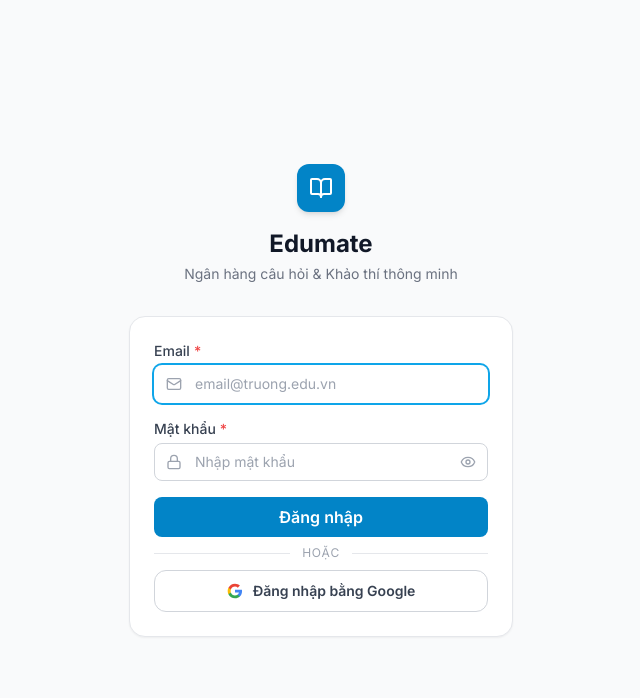
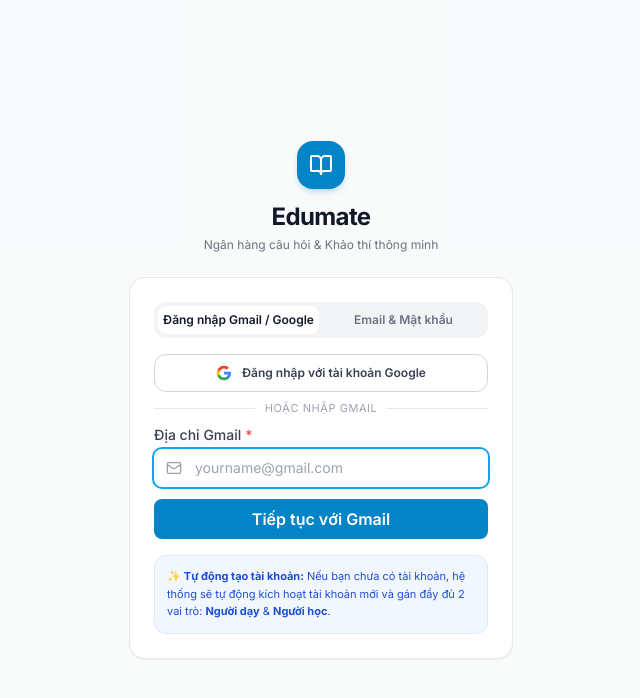
Before and after one commit to kien7bnt/qbank, a React (Vite) app in the folder frontend/: page /login in a window 1280 px wide. Shown: the top 698 px of the page, without its empty margins (319-959 px from the left). Built offline with nearby package versions, Linux system fonts and the light colour scheme; no server answers.

Commit message:
fix(auth): fix MissingGreenlet 500 error in Google auth, auto-create account for Gmail login, add ErrorBoundary and improve login UI

```diff
--- a/frontend/src/features/auth/LoginPage.tsx
+++ b/frontend/src/features/auth/LoginPage.tsx
@@ -17,11 +17,12 @@
 const GOOGLE_CLIENT_ID = '1032442968386-itl2tisqeacrero5q0ius2imnqgrg15s.apps.googleusercontent.com';
 
 export function LoginPage() {
+  const [authTab, setAuthTab] = useState<'gmail' | 'password'>('gmail');
   const [email, setEmail] = useState('');
   const [password, setPassword] = useState('');
   const [showPassword, setShowPassword] = useState(false);
+  const [gmailInput, setGmailInput] = useState('');
   const [isGoogleLoading, setIsGoogleLoading] = useState(false);
-  const [gisLoaded, setGisLoaded] = useState(false);
   const navigate = useNavigate();
   const setAuth = useAuthStore((s) => s.setAuth);
 
@@ -43,7 +44,7 @@
     onSuccess: (res) => {
       const { user, access_token, refresh_token } = res.data;
       setAuth(user, access_token, refresh_token);
-      toast.success(`Đăng nhập Google thành công: ${user.full_name || user.email}!`);
+      toast.success(`Chào mừng, ${user.full_name || user.email}!`);
       setIsGoogleLoading(false);
       navigate('/dashboard', { replace: true });
     },
@@ -55,6 +56,7 @@
 
   // Check URL hash / query for Google OAuth redirect callback
   useEffect(() => {
+    try {
       if (window.location.hash) {
         const hashParams = new URLSearchParams(window.location.hash.substring(1));
         const token = hashParams.get('access_token') || hashParams.get('id_token');
@@ -75,66 +77,16 @@
           window.history.replaceState(null, '', window.location.pathname);
         }
       }
+    } catch (e) {
+      console.warn('OAuth redirect check notice:', e);
+    }
   }, []);
 
-  // Initialize Google Identity Services (GIS)
-  useEffect(() => {
-    let timer: any;
-    const initGIS = () => {
-      if (!window.google?.accounts?.id) return;
-      try {
-        window.google.accounts.id.initialize({
-          client_id: GOOGLE_CLIENT_ID,
-          callback: (response: any) => {
-            if (response?.credential) {
-              setIsGoogleLoading(true);
-              googleLoginMutation.mutate(response.credential);
-            }
-          },
-          auto_select: false,
-          cancel_on_tap_outside: true,
-        });
-
-        const googleBtnDiv = document.getElementById('google-btn-container');
-        if (googleBtnDiv) {
-          googleBtnDiv.innerHTML = '';
-          window.google.accounts.id.renderButton(googleBtnDiv, {
-            theme: 'outline',
-            size: 'large',
-            text: 'continue_with',
-            width: googleBtnDiv.offsetWidth || 340,
-            locale: 'vi',
-          });
-          setGisLoaded(true);
-        }
-      } catch (err) {
-        console.warn('GIS notice:', err);
-      }
-    };
-
-    if (window.google?.accounts?.id) {
-      initGIS();
-    } else {
-      const script = document.createElement('script');
-      script.src = 'https://accounts.google.com/gsi/client';
-      script.async = true;
-      script.defer = true;
-      script.onload = () => {
-        timer = setTimeout(initGIS, 150);
-      };
-      document.head.appendChild(script);
-    }
-
-    return () => {
-      if (timer) clearTimeout(timer);
-    };
-  }, []);
-
-  // Handle Real Google OAuth Login
-  const handleGoogleLogin = () => {
+  // Handle Google OAuth Popup Login
+  const handleGoogleOAuthLogin = () => {
     setIsGoogleLoading(true);
 
-    // Method 1: Google Identity Services Token Client (Native Google Popup)
+    // Try Google Identity Services Token Client if available
     if (window.google?.accounts?.oauth2) {
       try {
         const client = window.google.accounts.oauth2.initTokenClient({
@@ -157,11 +109,11 @@
         client.requestAccessToken();
         return;
       } catch (err) {
-        console.warn('Falling back to Google OAuth web popup:', err);
+        console.warn('GSI TokenClient notice, falling back to popup:', err);
       }
     }
 
-    // Method 2: Standard Google OAuth 2.0 Web Popup
+    // Standard Google OAuth 2.0 Web Popup
     const redirectUri = window.location.origin + '/login';
     const oauthUrl = `https://accounts.google.com/o/oauth2/v2/auth?client_id=${GOOGLE_CLIENT_ID}&redirect_uri=${encodeURIComponent(redirectUri)}&response_type=token&scope=openid%20email%20profile&prompt=select_account`;
 
@@ -177,12 +129,10 @@
     );
 
     if (!popup || popup.closed) {
-      // If popup is blocked by browser, redirect directly
       window.location.href = oauthUrl;
       return;
     }
 
-    // Listen for popup redirect
     const interval = setInterval(() => {
       try {
         if (!popup || popup.closed) {
@@ -204,12 +154,28 @@
           }
         }
       } catch {
-        // Cross-origin restriction while user interacts with Google accounts page
+        // Cross-origin restriction while user is on Google accounts page
       }
     }, 400);
   };
 
-  const handleSubmit = (e: React.FormEvent) => {
+  // Handle Direct Gmail Login (Auto-create account if not exists)
+  const handleGmailSubmit = (e: React.FormEvent) => {
+    e.preventDefault();
+    const cleanGmail = gmailInput.trim().toLowerCase();
+    if (!cleanGmail) {
+      toast.error('Vui lòng nhập địa chỉ Gmail của bạn');
+      return;
+    }
+    if (!cleanGmail.includes('@') || !cleanGmail.includes('.')) {
+      toast.error('Địa chỉ email không hợp lệ (ví dụ: yourname@gmail.com)');
+      return;
+    }
+    setIsGoogleLoading(true);
+    googleLoginMutation.mutate(cleanGmail);
+  };
+
+  const handlePasswordSubmit = (e: React.FormEvent) => {
     e.preventDefault();
     if (!email || !password) {
       toast.error('Vui lòng nhập đầy đủ thông tin');
@@ -219,24 +185,119 @@
   };
 
   return (
-    <div className="flex min-h-screen items-center justify-center bg-gray-50 p-4">
+    <div className="flex min-h-screen items-center justify-center bg-gray-50/80 p-4">
       <div className="w-full max-w-sm">
-        {/* Logo */}
-        <div className="mb-8 text-center">
-          <div className="mx-auto mb-4 flex h-12 w-12 items-center justify-center rounded-xl bg-primary-600 text-white shadow-md">
+        {/* Logo & Header */}
+        <div className="mb-6 text-center">
+          <div className="mx-auto mb-3 flex h-12 w-12 items-center justify-center rounded-2xl bg-primary-600 text-white shadow-md shadow-primary-600/20">
             <BookOpen className="h-6 w-6" />
           </div>
-          <h1 className="text-2xl font-bold text-gray-900">Edumate</h1>
-          <p className="mt-1 text-sm text-gray-500">
+          <h1 className="text-2xl font-bold text-gray-900 tracking-tight">Edumate</h1>
+          <p className="mt-1 text-xs text-gray-500">
             Ngân hàng câu hỏi & Khảo thí thông minh
           </p>
         </div>
 
         {/* Form Card */}
-        <div className="rounded-2xl border border-gray-200 bg-white p-6 shadow-sm space-y-4">
-          <form onSubmit={handleSubmit} className="space-y-4">
+        <div className="rounded-2xl border border-gray-200/90 bg-white p-5 sm:p-6 shadow-sm space-y-4">
+          {/* Tab Selector: Đăng nhập Gmail vs Mật khẩu */}
+          <div className="flex bg-gray-100 p-1 rounded-xl gap-1">
+            <button
+              type="button"
+              onClick={() => setAuthTab('gmail')}
+              className={`flex-1 py-1.5 rounded-lg text-xs font-semibold transition-all ${
+                authTab === 'gmail'
+                  ? 'bg-white text-gray-900 shadow-xs'
+                  : 'text-gray-500 hover:text-gray-700'
+              }`}
+            >
+              Đăng nhập Gmail / Google
+            </button>
+            <button
+              type="button"
+              onClick={() => setAuthTab('password')}
+              className={`flex-1 py-1.5 rounded-lg text-xs font-semibold transition-all ${
+                authTab === 'password'
+                  ? 'bg-white text-gray-900 shadow-xs'
+                  : 'text-gray-500 hover:text-gray-700'
+              }`}
+            >
+              Email & Mật khẩu
+            </button>
+          </div>
+
+          {/* TAB 1: GMAIL / GOOGLE LOGIN */}
+          {authTab === 'gmail' && (
+            <div className="space-y-4 animate-in fade-in duration-200">
+              {/* Google OAuth Button */}
+              <button
+                type="button"
+                onClick={handleGoogleOAuthLogin}
+                disabled={isGoogleLoading || googleLoginMutation.isPending}
+                className="w-full flex items-center justify-center gap-2.5 px-4 py-2.5 border border-gray-300 rounded-xl bg-white hover:bg-gray-50 active:bg-gray-100 text-xs font-semibold text-gray-700 transition-all shadow-xs disabled:opacity-60 disabled:cursor-not-allowed cursor-pointer"
+              >
+                <svg className="h-4 w-4 shrink-0" viewBox="0 0 24 24">
+                  <path
+                    fill="#4285F4"
+                    d="M22.56 12.25c0-.78-.07-1.53-.2-2.25H12v4.26h5.92c-.26 1.37-1.04 2.53-2.21 3.31v2.77h3.57c2.08-1.92 3.28-4.74 3.28-8.09z"
+                  />
+                  <path
+                    fill="#34A853"
+                    d="M12 23c2.97 0 5.46-.98 7.28-2.66l-3.57-2.77c-.98.66-2.23 1.06-3.71 1.06-2.86 0-5.29-1.93-6.16-4.53H2.18v2.84C3.99 20.53 7.7 23 12 23z"
+                  />
+                  <path
+                    fill="#FBBC05"
+                    d="M5.84 14.09c-.22-.66-.35-1.36-.35-2.09s.13-1.43.35-2.09V7.06H2.18C1.43 8.55 1 10.22 1 12s.43 3.45 1.18 4.94l2.85-2.22.81-.63z"
+                  />
+                  <path
+                    fill="#EA4335"
+                    d="M12 5.38c1.62 0 3.06.56 4.21 1.64l3.15-3.15C17.45 2.09 14.97 1 12 1 7.7 1 3.99 3.47 2.18 7.06l3.66 2.84c.87-2.6 3.3-4.52 6.16-4.52z"
+                  />
+                </svg>
+                <span>Đăng nhập với tài khoản Google</span>
+              </button>
+
+              <div className="relative flex items-center justify-center">
+                <div className="border-t border-gray-200 w-full" />
+                <span className="bg-white px-2.5 text-[11px] text-gray-400 uppercase tracking-wider absolute">
+                  hoặc nhập Gmail
+                </span>
+              </div>
+
+              {/* Direct Gmail Input (Auto create account) */}
+              <form onSubmit={handleGmailSubmit} className="space-y-3">
                 <Input
-              label="Email"
+                  label="Địa chỉ Gmail"
+                  type="email"
+                  placeholder="yourname@gmail.com"
+                  value={gmailInput}
+                  onChange={(e) => setGmailInput(e.target.value)}
+                  leftIcon={<Mail className="h-4 w-4" />}
+                  required
+                  autoFocus
+                />
+
+                <Button
+                  type="submit"
+                  className="w-full font-semibold shadow-xs"
+                  loading={isGoogleLoading || googleLoginMutation.isPending}
+                  size="lg"
+                >
+                  Tiếp tục với Gmail
+                </Button>
+              </form>
+
+              <div className="rounded-xl bg-blue-50/80 border border-blue-100 p-3 text-[11px] text-blue-700 leading-relaxed">
+                ✨ <strong>Tự động tạo tài khoản:</strong> Nếu bạn chưa có tài khoản, hệ thống sẽ tự động kích hoạt tài khoản mới và gán đầy đủ 2 vai trò: <strong>Người dạy</strong> & <strong>Người học</strong>.
+              </div>
+            </div>
+          )}
+
+          {/* TAB 2: EMAIL & PASSWORD LOGIN */}
+          {authTab === 'password' && (
+            <form onSubmit={handlePasswordSubmit} className="space-y-3.5 animate-in fade-in duration-200">
+              <Input
+                label="Email đăng nhập"
                 type="email"
                 placeholder="email@truong.edu.vn"
                 value={email}
@@ -274,55 +335,8 @@
               >
                 Đăng nhập
               </Button>
-
-            <div className="relative my-4 flex items-center justify-center">
-              <div className="border-t border-gray-200 w-full" />
-              <span className="bg-white px-3 text-xs text-gray-400 uppercase tracking-wider absolute">
-                hoặc
-              </span>
-            </div>
-
-            {/* Official Google Sign-In button container (rendered by Google Identity Services) */}
-            <div id="google-btn-container" className="flex justify-center w-full min-h-[44px] empty:hidden" />
-
-            {/* Custom Google OAuth Login Button (shown if GIS is loading or fallback) */}
-            {!gisLoaded && (
-              <button
-                type="button"
-                onClick={handleGoogleLogin}
-                disabled={isGoogleLoading || googleLoginMutation.isPending}
-                className="w-full flex items-center justify-center gap-2.5 px-4 py-2.5 border border-gray-300 rounded-xl bg-white hover:bg-gray-50 active:bg-gray-100 text-sm font-semibold text-gray-700 transition-all shadow-xs disabled:opacity-60 disabled:cursor-not-allowed cursor-pointer"
-              >
-                {isGoogleLoading || googleLoginMutation.isPending ? (
-                  <div className="h-4 w-4 border-2 border-primary-600 border-t-transparent rounded-full animate-spin" />
-                ) : (
-                  <svg className="h-4 w-4" viewBox="0 0 24 24">
-                    <path
-                      fill="#4285F4"
-                      d="M22.56 12.25c0-.78-.07-1.53-.2-2.25H12v4.26h5.92c-.26 1.37-1.04 2.53-2.21 3.31v2.77h3.57c2.08-1.92 3.28-4.74 3.28-8.09z"
-                    />
-                    <path
-                      fill="#34A853"
-                      d="M12 23c2.97 0 5.46-.98 7.28-2.66l-3.57-2.77c-.98.66-2.23 1.06-3.71 1.06-2.86 0-5.29-1.93-6.16-4.53H2.18v2.84C3.99 20.53 7.7 23 12 23z"
-                    />
-                    <path
-                      fill="#FBBC05"
-                      d="M5.84 14.09c-.22-.66-.35-1.36-.35-2.09s.13-1.43.35-2.09V7.06H2.18C1.43 8.55 1 10.22 1 12s.43 3.45 1.18 4.94l2.85-2.22.81-.63z"
-                    />
-                    <path
-                      fill="#EA4335"
-                      d="M12 5.38c1.62 0 3.06.56 4.21 1.64l3.15-3.15C17.45 2.09 14.97 1 12 1 7.7 1 3.99 3.47 2.18 7.06l3.66 2.84c.87-2.6 3.3-4.52 6.16-4.52z"
-                    />
-                  </svg>
+            </form>
           )}
-                <span>
-                  {isGoogleLoading || googleLoginMutation.isPending
-                    ? 'Đang kết nối Google...'
-                    : 'Đăng nhập bằng Google'}
-                </span>
-              </button>
-            )}
-          </form>
         </div>
       </div>
     </div>
--- a/frontend/src/main.tsx
+++ b/frontend/src/main.tsx
@@ -1,4 +1,4 @@
-import React from 'react'
+import React, { Component, ErrorInfo, ReactNode } from 'react'
 import ReactDOM from 'react-dom/client'
 import { RouterProvider } from 'react-router-dom'
 import { QueryClientProvider, QueryClient } from '@tanstack/react-query'
@@ -6,13 +6,72 @@
 import { router } from '@/app/router'
 import '@/index.css'
 
+interface ErrorBoundaryProps {
+  children: ReactNode;
+}
+
+interface ErrorBoundaryState {
+  hasError: boolean;
+  error: Error | null;
+}
+
+class ErrorBoundary extends Component<ErrorBoundaryProps, ErrorBoundaryState> {
+  constructor(props: ErrorBoundaryProps) {
+    super(props);
+    this.state = { hasError: false, error: null };
+  }
+
+  static getDerivedStateFromError(error: Error): ErrorBoundaryState {
+    return { hasError: true, error };
+  }
+
+  componentDidCatch(error: Error, errorInfo: ErrorInfo) {
+    console.error('ErrorBoundary caught:', error, errorInfo);
+  }
+
+  render() {
+    if (this.state.hasError) {
+      return (
+        <div className="min-h-screen flex items-center justify-center bg-gray-50 p-4">
+          <div className="max-w-md w-full bg-white p-6 rounded-2xl shadow-lg border border-gray-200 text-center space-y-4">
+            <h2 className="text-lg font-bold text-gray-900">Đã xảy ra lỗi hiển thị</h2>
+            <p className="text-xs text-gray-500">
+              {this.state.error?.message || 'Hệ thống đã ghi nhận lỗi. Vui lòng thử tải lại hoặc đăng nhập lại.'}
+            </p>
+            <div className="flex justify-center gap-3">
+              <button
+                onClick={() => {
+                  localStorage.clear();
+                  window.location.href = '/login';
+                }}
+                className="px-4 py-2 bg-primary-600 text-white rounded-xl text-xs font-semibold hover:bg-primary-700"
+              >
+                Đăng nhập lại
+              </button>
+              <button
+                onClick={() => window.location.reload()}
+                className="px-4 py-2 bg-gray-100 text-gray-700 rounded-xl text-xs font-semibold hover:bg-gray-200"
+              >
+                Tải lại trang
+              </button>
+            </div>
+          </div>
+        </div>
+      );
+    }
+    return this.props.children;
+  }
+}
+
 const queryClient = new QueryClient()
 
 ReactDOM.createRoot(document.getElementById('root')!).render(
   <React.StrictMode>
-    <QueryClientProvider client={queryClient}>
-      <RouterProvider router={router} />
-      <Toaster position="top-right" />
-    </QueryClientProvider>
+    <ErrorBoundary>
+      <QueryClientProvider client={queryClient}>
+        <RouterProvider router={router} />
+        <Toaster position="top-right" />
+      </QueryClientProvider>
+    </ErrorBoundary>
   </React.StrictMode>,
 )
--- a/frontend/src/stores/auth.store.ts
+++ b/frontend/src/stores/auth.store.ts
@@ -31,10 +31,12 @@
 
         // Determine default role: if user is student only -> 'student', else 'teacher'
         const currentActive = get().activeRole;
-        const isOnlyStudent = user.roles.includes('student') && !user.roles.includes('teacher') && !user.roles.includes('admin');
+        const roles = Array.isArray(user?.roles) ? user.roles : [];
+        const userWithRoles = { ...user, roles };
+        const isOnlyStudent = roles.includes('student') && !roles.includes('teacher') && !roles.includes('admin');
         const nextActive = isOnlyStudent ? 'student' : (currentActive || 'teacher');
 
-        set({ user, activeRole: nextActive, accessToken, refreshToken });
+        set({ user: userWithRoles, activeRole: nextActive, accessToken, refreshToken });
       },
 
       setActiveRole: (role) => {
@@ -57,7 +59,7 @@
 
       hasRole: (...roles) => {
         const user = get().user;
-        if (!user) return false;
+        if (!user || !Array.isArray(user.roles)) return false;
         return roles.some((r) => user.roles.includes(r));
       },
     }),
```
Also changed, not shown: 1 other file (tests, documents, lock files or other folders). Lines whose indentation alone changed are shown as unchanged.
